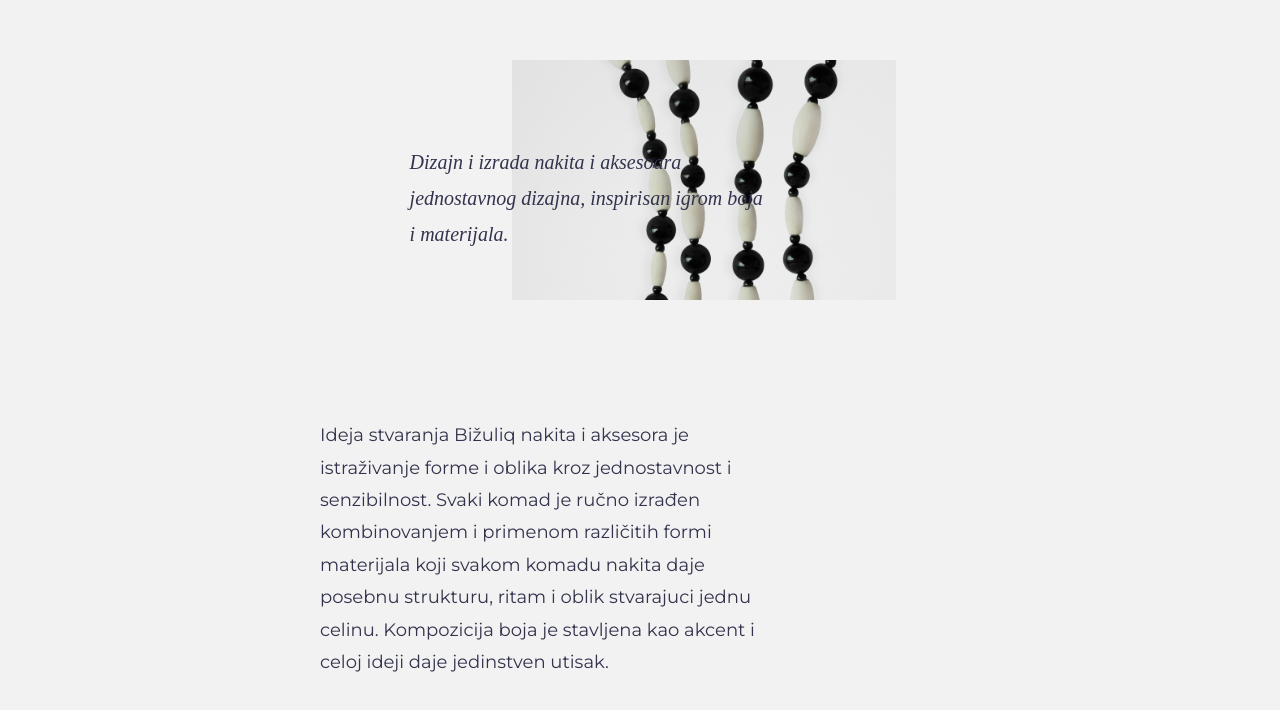
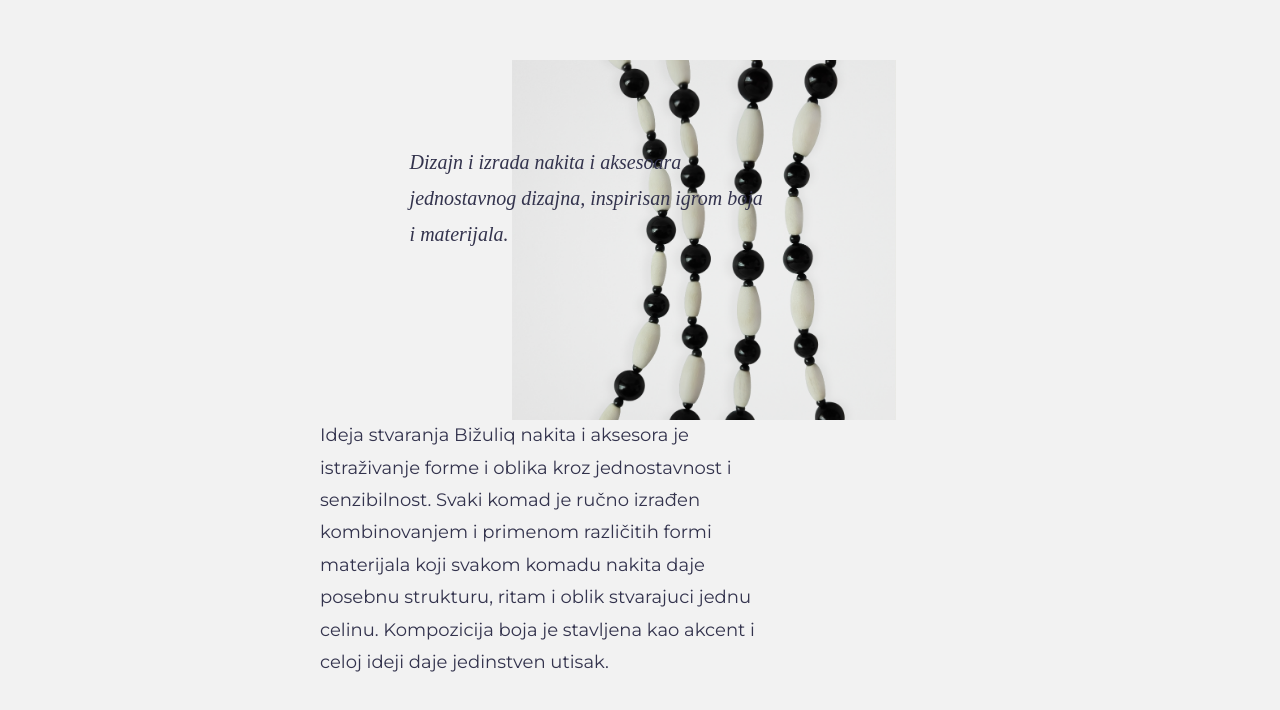
Before and after one commit to sandrakovacevic/B, a plain HTML site: page info.html in a window 1280 px wide. Shown: the part 68-778 px from the top of the page. Drawn offline with nearby package versions, Linux system fonts and the light colour scheme.

Commit message:
Update info-still.css

```diff
--- a/info-still.css
+++ b/info-still.css
@@ -314,7 +314,7 @@ footer{
 
 	#slika{
 		width: 30%;
-		height: 30%;
+		height: 45%;
 		margin-top: 10%;
 		right: 30%;
 	}
```
